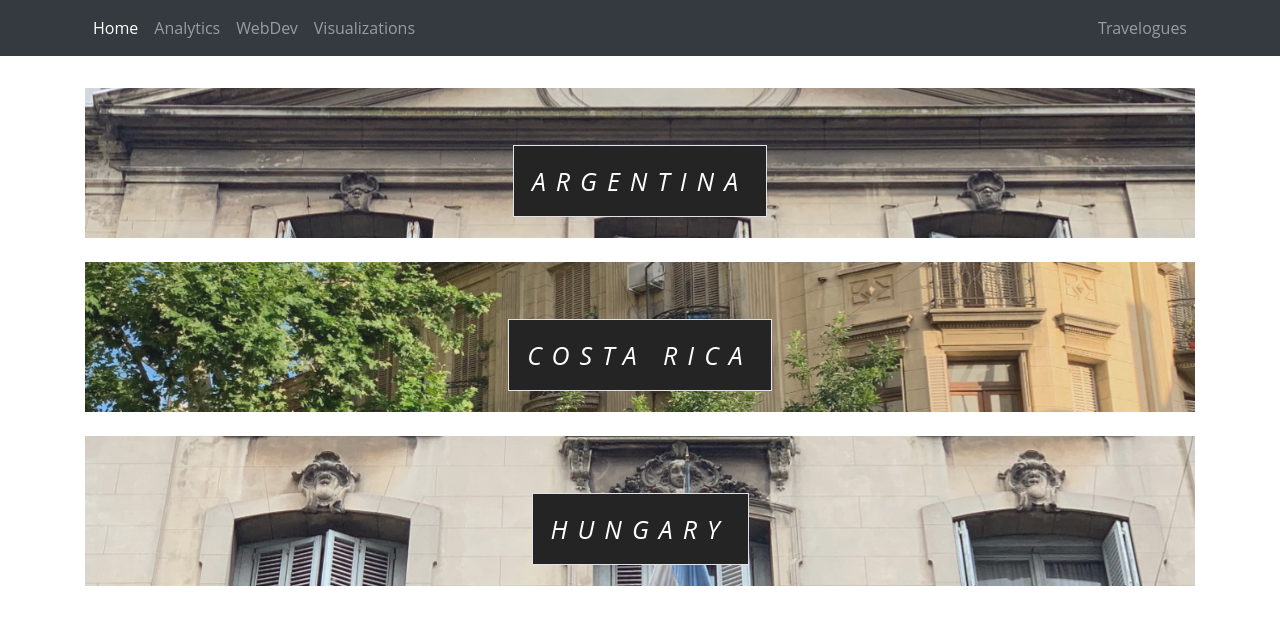
After one commit to corydonbaylor/flask-app, a Flask app: page /travel in a window 1280 px wide. The commit adds this page. Shown: the top 625 px of the page. Run offline with Flask 2, Linux system fonts and the light colour scheme; some libraries are stand-ins or nearby versions.

Commit message:
added basis for travel

```diff
--- a/app/routes.py
+++ b/app/routes.py
@@ -101,3 +101,12 @@ def calendar():
 @app.route('/viz/barchart_race')
 def barchart():
     return render_template('/pages/viz/barchart_race.html', title='Barchart Race')
+
+# travel
+@app.route('/travel')
+def travel():
+    return render_template('travel.html', title='Travel')
+
+@app.route('/travel/argentina')
+def argentina():
+    return render_template('pages/travel/argentina.html', title='Travel')
--- a/app/static/custom.css
+++ b/app/static/custom.css
@@ -155,6 +155,74 @@ h6 {
   padding: 1rem;
 }
 
+/* Travel */
+
+.travel-icon{
+  background:#3caea3;
+  color: white;
+  padding:20px;
+  text-align: center;
+  margin: 10px !important;
+}
+
+.travel-blue{
+  background: #305e7a;
+}
+
+.argentina{
+  background-image: url('travel/argentina/buenos_aires.jpg');
+}
+
+.argentina-building{
+  background-image: url('travel/argentina/argentina_building.jpg');
+}
+.caption{
+  position: absolute;
+  left: 0;
+  top: 50%;
+  width: 100%;
+  text-align: center;
+  color: #000;
+  border:none !important;
+}
+
+.caption span.border {
+  background-color: #111;
+  color: #fff;
+  padding: 18px;
+  font-size: 25px;
+  font-style: italic;
+  letter-spacing: 10px;
+}
+
+.para-tex{
+  color:black;
+  background-color:white;
+  text-align: justify;
+  padding: 50px;
+}
+
+.travel-article{
+  height:300px;
+}
+
+.travel-title{
+  height:150px;
+}
+
+.travel-title:hover {
+  opacity: 1;
+}
+
+.parallax{
+  position: relative;
+  opacity: .92;
+  background-attachment: fixed;
+  background-position: center;
+  background-repeat: no-repeat;
+  background-size: cover;
+  padding-top: 0px !important;
+}
 /* navbar  */
 
 .navbar-custom {
--- a/app/templates/partials/navbar.html
+++ b/app/templates/partials/navbar.html
@@ -19,6 +19,12 @@
                 <li class="nav-item">
                     <a class="nav-link" href="{{ url_for('viz') }}">Visualizations</a>
                 </li>
+            </ul>
+            <ul class='navbar-nav'>
+                <li class="nav-item mr-auto">
+                    <a class="nav-link" href="{{ url_for('travel') }}">Travelogues</a>
+                </li>
+            </ul>
         </div>
     </nav>
 </div>
--- /dev/null
+++ b/app/templates/travel.html
@@ -0,0 +1,24 @@
+{% extends "base.html" %}
+
+{% block content %}
+<a href="{{ url_for('argentina') }}">
+    <div class="argentina-building travel-title parallax">
+        <div class="caption">
+            <span class="border">ARGENTINA</span>
+        </div>
+    </div>
+</a>
+<br>
+<div class="argentina travel-title parallax">
+    <div class="caption">
+        <span class="border">COSTA RICA</span>
+    </div>
+</div>
+<br>
+<div class="argentina-building travel-title parallax">
+    <div class="caption">
+        <span class="border">HUNGARY</span>
+    </div>
+</div>
+
+{% endblock %}
```
Also changed, not shown: app/templates/pages/travel/argentina.html (added, +148 -0 lines), app/static/travel/argentina/argentina_building.jpg (added), app/static/travel/argentina/buenos_aires.jpg (added), 5 other files.
